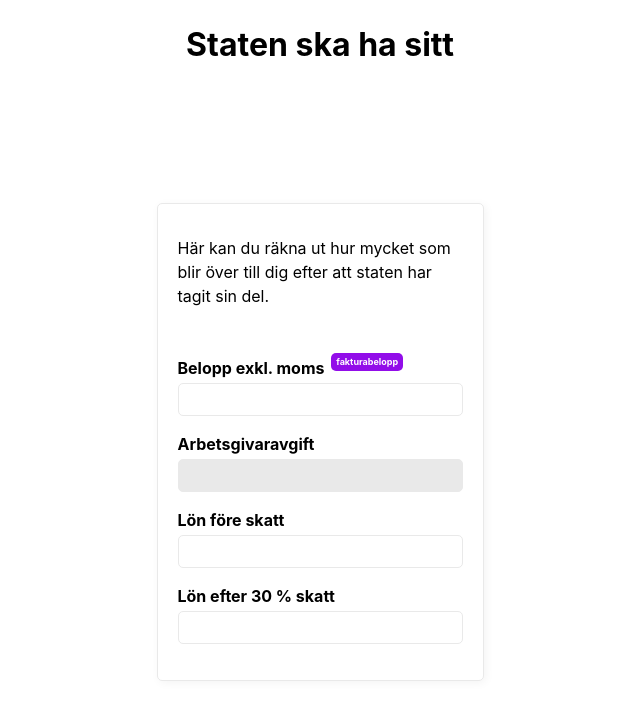
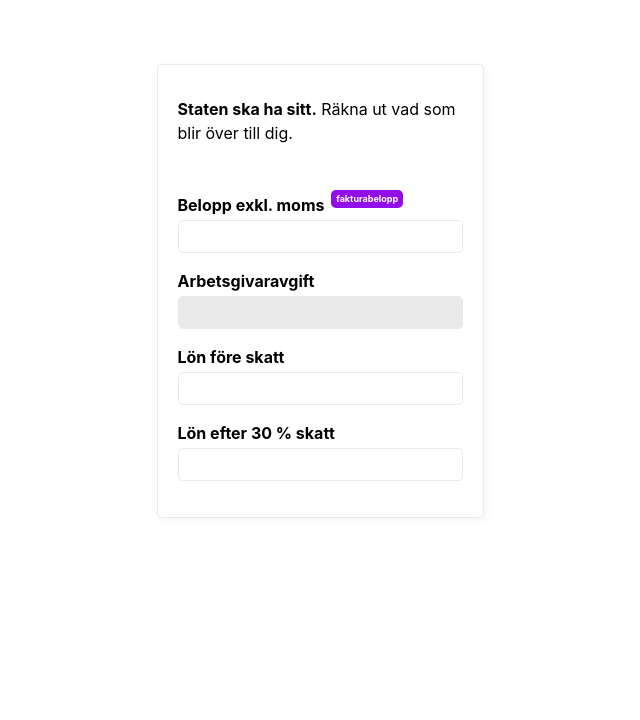
Before and after one commit to internetkultur-ab/statenskahasitt, a React (Vite) app: page / in a window 1280 px wide. Shown: the top 720 px of the page, without its empty margins (320-960 px from the left). Built offline with nearby package versions, Linux system fonts and the light colour scheme.

Commit message:
change keyboard layout, change text

```diff
--- a/src/App.tsx
+++ b/src/App.tsx
@@ -3,15 +3,11 @@ import { Calculator } from "./components/Calculator";
 function App() {
 	return (
 		<>
-			<header>
-				<h1>Staten ska ha sitt</h1>
-			</header>
 			<main>
 				<section>
 					<aside>
 						<p>
-							Här kan du räkna ut hur mycket som blir över till dig efter att
-							staten har tagit sin del.
+							<strong>Staten ska ha sitt.</strong> Räkna ut vad som blir över till dig.
 						</p>
 						<p>&nbsp;</p>
 						<Calculator />
--- a/src/components/Input.tsx
+++ b/src/components/Input.tsx
@@ -26,7 +26,8 @@ export const Input = ({
 				{label} {tag && <sup>{tag}</sup>}
 			</label>
 			<input
-				type="number"
+				type="numeric"
+				pattern="[0-9]*"
 				value={value}
 				onChange={(e) => {
 					let value: "" | number = e.target.value === "" ? "" : +e.target.value;
```
